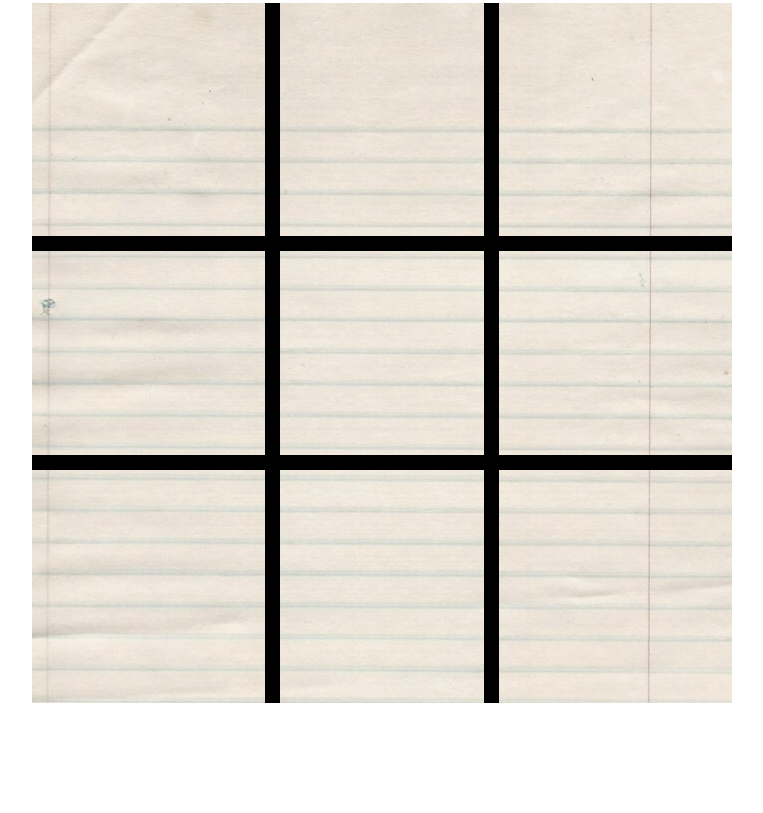
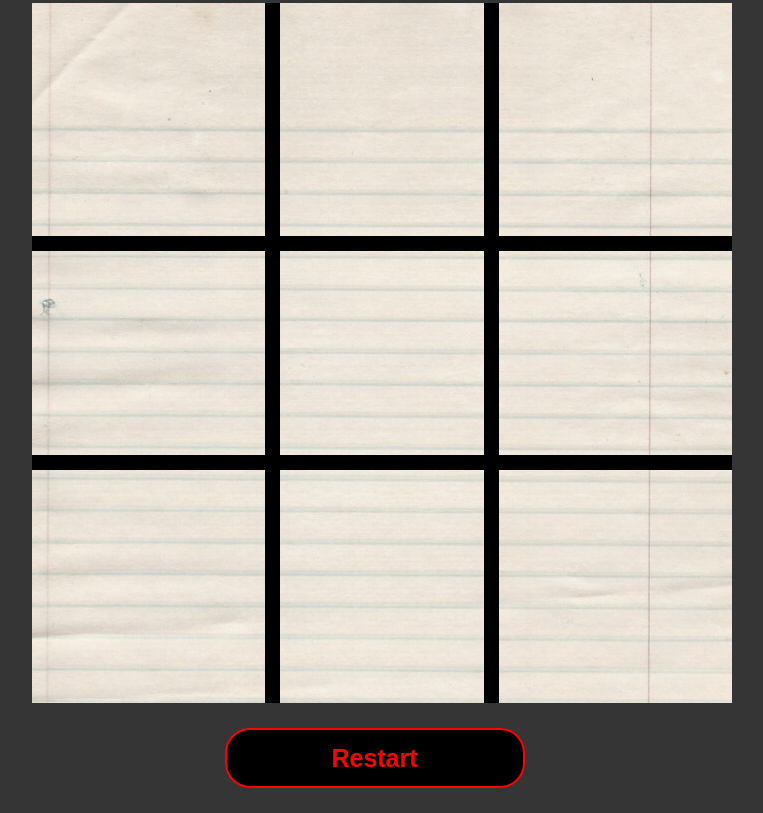
Before and after one commit to khattab97/tic-tac-toe, a plain HTML site: page index.html in a window 1280 px wide. Shown: the part 308-1121 px from the top of the page, without its empty margins (258-1021 px from the left). Before the commit the page ends 1011 px from the top, so only its background shows below. Drawn offline with Linux system fonts and the light colour scheme.

Commit message:
Add restart button

```diff
--- a/index.html
+++ b/index.html
@@ -43,6 +43,9 @@
                 <p id="result">X</p>
             </div>
         </div>
+        <div class="btn">
+            <button>Restart</button>
+        </div>
     </main>
 </body>
 </html>
--- a/script.js
+++ b/script.js
@@ -5,6 +5,7 @@ let result = document.getElementById('result');
 let playerX = document.querySelector('.player-x');
 let playerO = document.querySelector('.player-o');
 let images = [];
+let restart = document.querySelector('button');
 
 
 modal.addEventListener('click', () => {
@@ -12,7 +13,7 @@ modal.addEventListener('click', () => {
     gameFlow.reset();
 })
 cells.forEach(cell => cell.addEventListener('click', check))
-
+restart.addEventListener('click', () => gameFlow.reset())
 
 
 const Player = (name, mark) => {
--- a/style.css
+++ b/style.css
@@ -6,6 +6,7 @@ body, html {
     color: white;
     display: grid;
     justify-items: center;
+    background-color: #353535;
 }
 
 header {
@@ -107,3 +108,30 @@ header {
 #result {
     font-size: 350px;
 }
+
+.btn {
+    display: flex;
+    justify-content: center;
+    margin: 25px;
+}
+
+button {
+    margin-right: 15px;
+    height: 60px;
+    width: 300px;
+    padding: 5px 10px;
+    font-size: 25px;
+    font-weight: bold;
+    background-color: black;
+    border: 2px solid red;
+    color: red;
+    border-radius: 25px;
+}
+
+button:hover {
+    background-color: #312e2e;
+}
+
+button:active {
+    background-color: #252525;
+}
```
